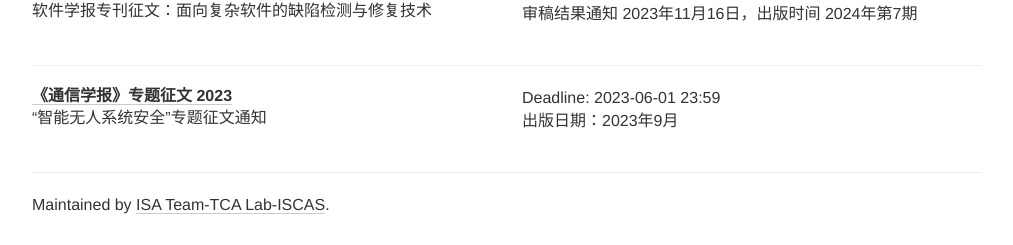
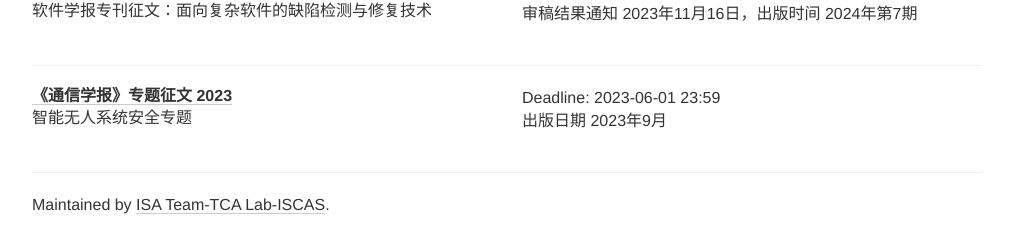
Before and after one commit to TCA-ISCAS/tca-iscas.github.io, a Jekyll site: the page built from index.html, in a window 1280 px wide and 900 px high, scrolled down 8156 px. Shown: the part 652-897 px from the top of the window, without its empty margins (133-1146 px from the left). Built offline with Jekyll 4.4.1, drawn with Linux system fonts in a browser that asks for light colours; nearby versions of some CDN libraries.

Commit message:
Update conferences.yml

```diff
--- a/_data/conferences.yml
+++ b/_data/conferences.yml
@@ -574,12 +574,12 @@
   tags: [SEC]
 
 - name: 《通信学报》专题征文
-  description: “智能无人系统安全”专题征文通知
+  description: 智能无人系统安全专题
   year: 2023
   link: http://www.infocomm-journal.com/txxb/CN/news/news1681.shtml
   deadline:
     - "2023-06-01 23:59"
-  comment: 出版日期：2023年9月
+  comment: 出版日期 2023年9月
   date:
   place:
   tags: [SEC]
```
